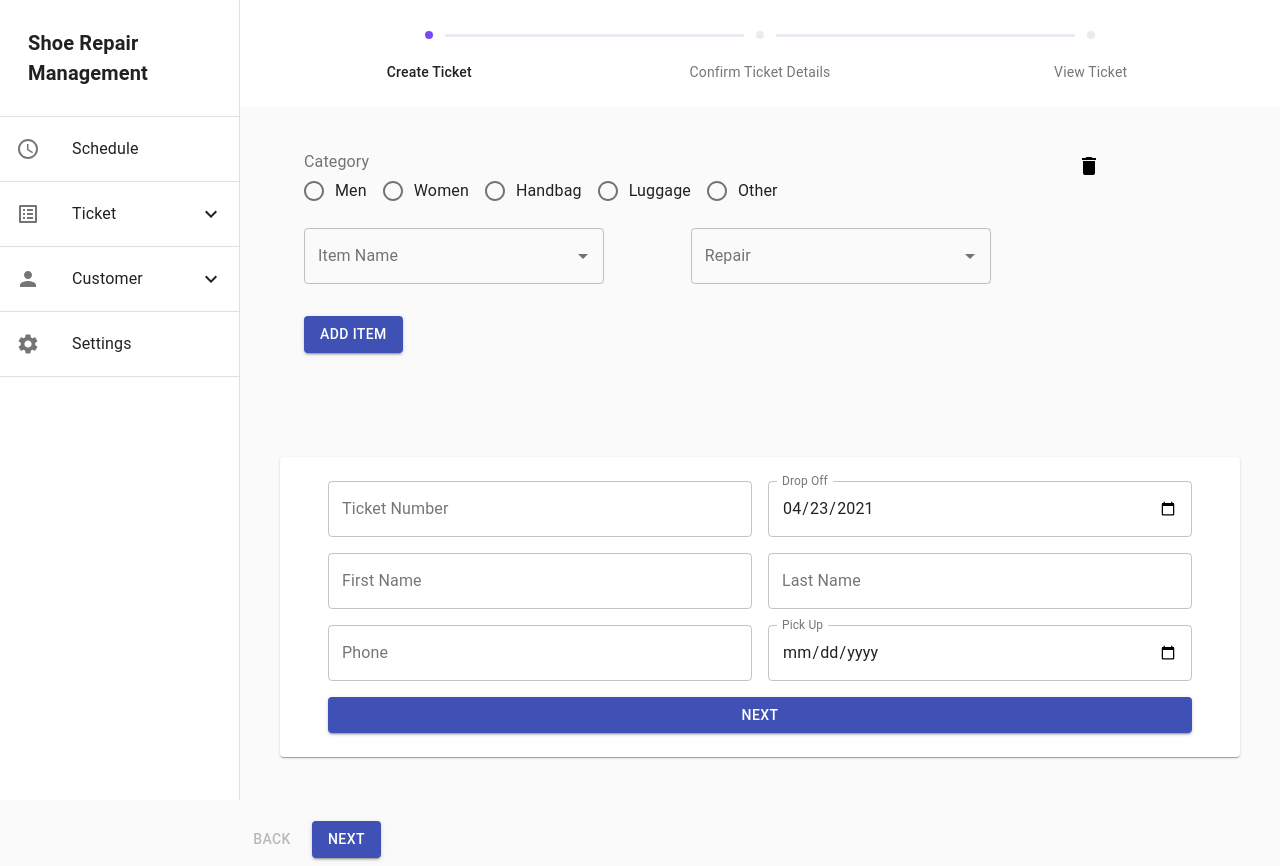
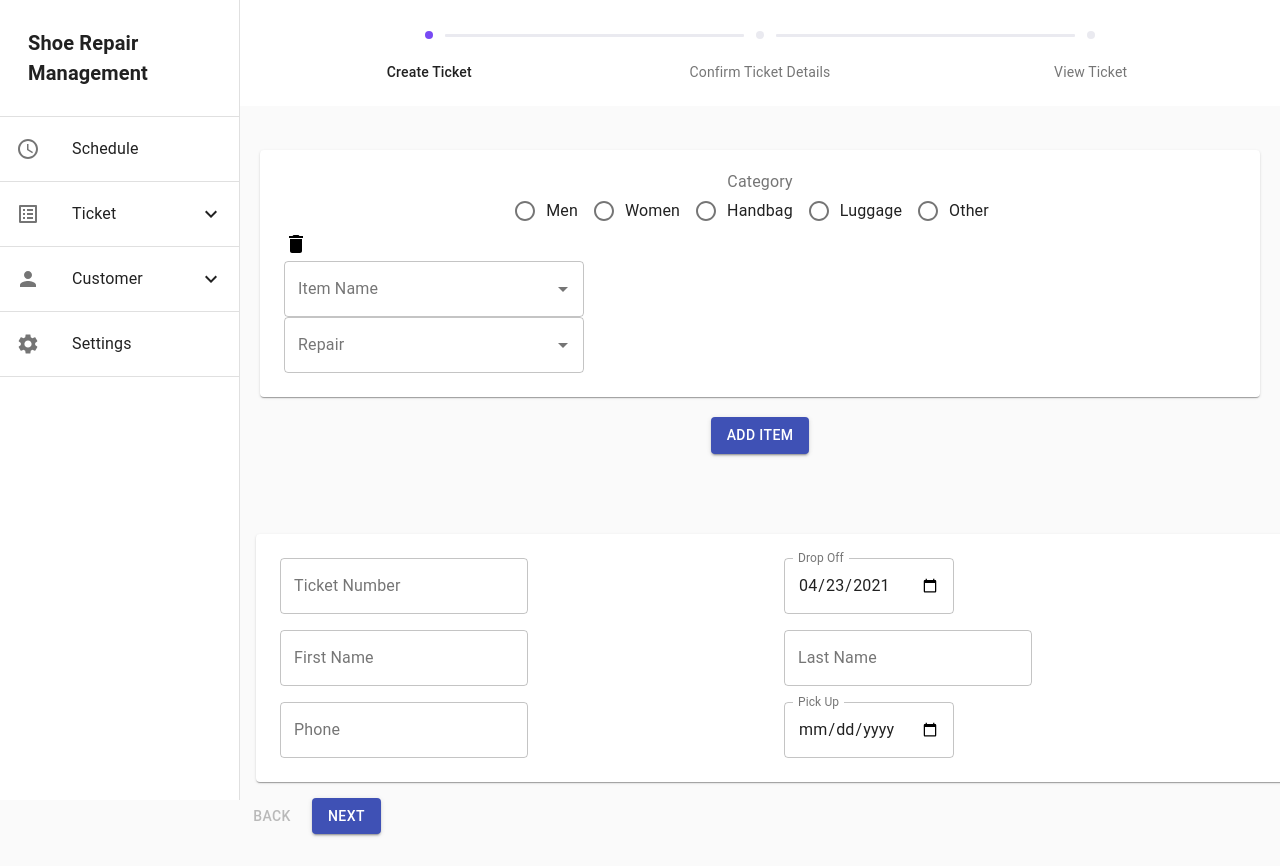
Before and after one commit to gosupark27/Shoe-Repair-Management, a React (Create React App) app in the folder client/: page /ticket in a window 1280 px wide. After the commit the page ends 842 px from the top, so only its background shows below. Built offline with nearby package versions, Linux system fonts and the light colour scheme.

Commit message:
feat: create ticketContext

```diff
--- a/client/src/component/FormsUI/DateTimePicker/index.js
+++ b/client/src/component/FormsUI/DateTimePicker/index.js
@@ -11,7 +11,7 @@ const DateTimePicker = ({name, ...otherProps}) => {
         ...otherProps,
         type: 'date',
         variant:'outlined',
-        fullWidth:true,
+        fullWidth:false,
         InputLabelProps:{
             shrink:true
         }
--- a/client/src/component/FormsUI/Textfield/index.js
+++ b/client/src/component/FormsUI/Textfield/index.js
@@ -8,7 +8,7 @@ const TextfieldWrapper = ({name,...otherProps}) => {
     const configTextfield = {
         ...field,
         ...otherProps,
-        fullWidth: true,
+        fullWidth: false,
         variant:'outlined',
     }
 
--- a/client/src/component/createTicketForm.js
+++ b/client/src/component/createTicketForm.js
@@ -1,15 +1,20 @@
-import React, {useState} from 'react'
+import React, { useState } from 'react'
 import ItemForm from './itemForm'
 import CustomerForm from './customerForm'
+import Grid from '@material-ui/core/Grid';
 
 const CreateTicketForm = () => {
-    const[ticketDetails, setTicketDetails]=useState({})
 
-    return(
-        <div>
-            <ItemForm setTicket={setTicketDetails}/>
-            <CustomerForm setTicket={setTicketDetails}/>
-        </div>
+
+    return (
+        <Grid container>
+            <Grid item xs={12}>
+                <ItemForm />
+            </Grid>
+            <Grid item xs={12}>
+                <CustomerForm />
+            </Grid>
+        </Grid>
     )
 
 }
--- a/client/src/component/customerForm.js
+++ b/client/src/component/customerForm.js
@@ -14,8 +14,7 @@ import Paper from '@material-ui/core/Paper';
 
 const useStyles = makeStyles(theme => ({
     formWrapper: {
-        marginTop: theme.spacing(5),
-        marginBottom: theme.spacing(8),
+        margin: theme.spacing(2),
         padding:theme.spacing(3),
     },
 }));
@@ -87,8 +86,8 @@ const TicketForm = ({setTicket}) => {
     return (
         <Grid container>
             <Grid item xs={12}>
-                <Container maxWidth='md' component={Paper}>
-                    <div className={classes.formWrapper}>
+                <Container maxWidth='lg' component={Paper} className={classes.formWrapper}>
+                    <div>
                         <Formik
                             initialValues={{ ...INITIAL_FORM_STATE }}
                             validationSchema={FORM_VALIDATION}
@@ -122,12 +121,6 @@ const TicketForm = ({setTicket}) => {
                                     <Grid item xs={6}>
                                         <DateTimePicker name='pickupDate' label='Pick Up' />
                                     </Grid>
-
-                                    <Grid item xs={12}>
-                                        <Button>
-                                            Next
-                                        </Button>
-                                    </Grid>
                                 </Grid>
                             </Form>
 
--- a/client/src/component/item.js
+++ b/client/src/component/item.js
@@ -16,13 +16,15 @@ import FormControlLabel from "@material-ui/core/FormControlLabel";
 import FormLabel from "@material-ui/core/FormLabel";
 import Autocomplete from '@material-ui/lab/Autocomplete';
 import Button from "@material-ui/core/Button"
+import Paper from '@material-ui/core/Paper';
+import Container from '@material-ui/core/Container';
 
 
 const useStyles = makeStyles(theme => ({
     formControl: {
         margin: theme.spacing(1),
         minWidth: 120,
-        maxWidth: 300
+        maxWidth: 300,
     },
     menuItem: {
         fontSize: 15,
@@ -31,7 +33,11 @@ const useStyles = makeStyles(theme => ({
     menuText: {
         fontSize: 30,
         textAlign: 'center',
-    }
+    },
+    formWrapper: {
+        margin: theme.spacing(1),
+        padding:theme.spacing(3),
+    },
 }));
 
 
@@ -97,9 +103,9 @@ const Item = ({ repairs, remove, repairChips, category, setCategory, item, updat
     }
 
     return (
-        <>
-            <Grid container item xs={10}>
-                <FormControl component="fieldset">
+        <Container component={Paper} className={classes.formWrapper}>
+            <Grid container item xs={12} style={{textAlign:'center'}}>
+                <FormControl component="fieldset" style={{margin:'auto'}}>
                     <FormLabel component="legend">Category</FormLabel>
                     <RadioGroup
                         aria-label="Cateogry"
@@ -142,7 +148,7 @@ const Item = ({ repairs, remove, repairChips, category, setCategory, item, updat
             <Grid item xs={12}>
                 {repairChips}
             </Grid>
-        </>
+        </Container>
     )
 }
 
--- a/client/src/component/itemForm.js
+++ b/client/src/component/itemForm.js
@@ -111,16 +111,16 @@ const ItemList = ({ setTicket }) => {
     return (
         <Grid container>
             <Grid item xs={12}>
-                <Container maxWidth='md' >
+                <Container maxWidth='lg' >
                     <div className={classes.formWrapper}>
-                        <Grid container spacing={2}>
+                        <Grid container spacing={3}>
                             {
                                 itemList.map(item => (
                                     <Item key={item.id} item={item} repairChips={repairChips} category={category} repairs={repairs} setRepairs={SetToRepairs} setItem={setToItemName}  setCategory={setToCategory} remove={removeItem} updateItemList={updateItemList} />
 
                                 ))
                             }
-                            <Grid item xs={12}>
+                            <Grid item xs={12} style={{textAlign: "center"}}>
                                 <Button color='primary' onClick={addItem} variant="contained">
                                     Add Item
                                         </Button>
```
Also changed, not shown: client/src/component/Contexts/TicketContext.js (added, +13 -0 lines), client/src/component/multiStepTicket.js (+4 -3 lines).
